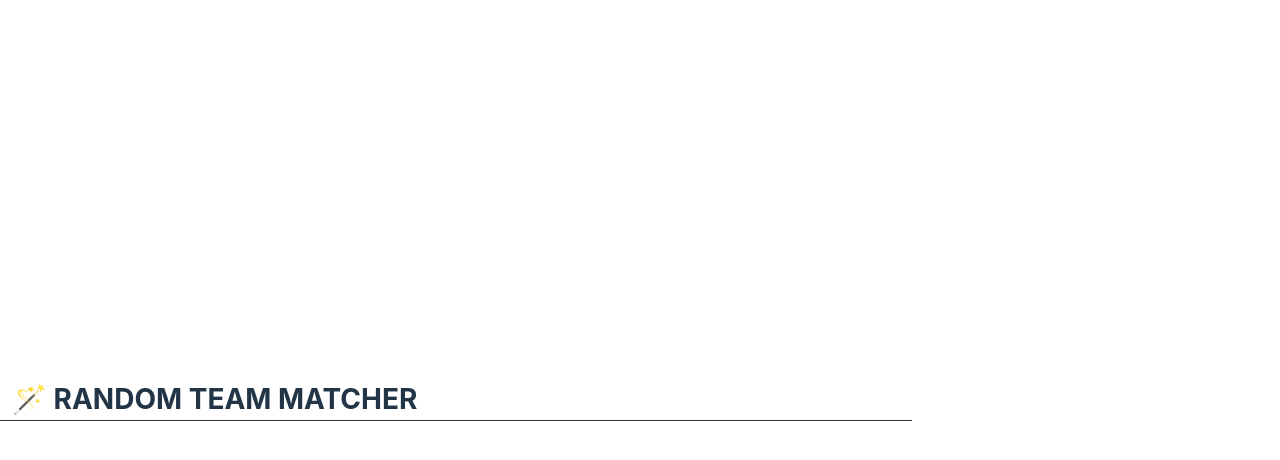
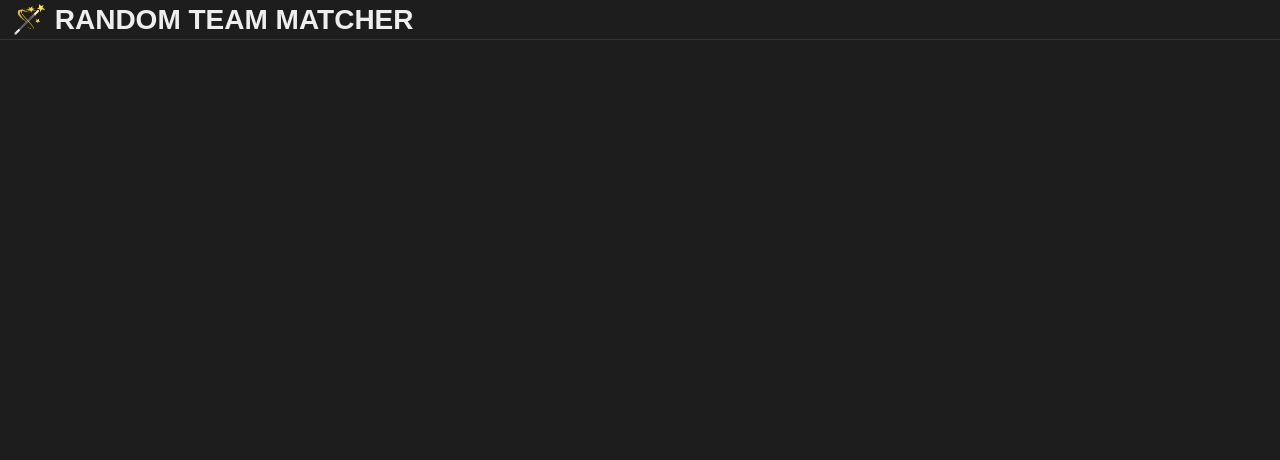
Before and after one commit to choiking10/random-team-matcher-ts, a React (Vite) app: page / in a window 1280 px wide. Shown: the top 460 px of the page. Built offline with nearby package versions, Linux system fonts and the light colour scheme.

Commit message:
feat: make layout

```diff
--- a/src/App.tsx
+++ b/src/App.tsx
@@ -1,12 +1,20 @@
+import Members from '@components/Members/Members';
 import * as S from './App.style';
+import SettingBar from '@components/SettingBar/SettingBar';
+import Teams from '@components/Teams/Teams';
 
 function App() {
   return (
     <>
       <S.H1>🪄 RANDOM TEAM MATCHER</S.H1>
       <S.Layout>
-        <S.LNB></S.LNB>
-        <S.Content></S.Content>
+        <S.LNB>
+          <Members />
+        </S.LNB>
+        <S.Content>
+          <SettingBar />
+          <Teams />
+        </S.Content>
       </S.Layout>
     </>
   );
--- /dev/null
+++ b/src/components/Members/Members.tsx
@@ -0,0 +1,5 @@
+const Members = () => {
+  return <div></div>;
+};
+
+export default Members;
--- /dev/null
+++ b/src/components/SettingBar/SettingBar.tsx
@@ -0,0 +1,5 @@
+const SettingBar = () => {
+  return <div></div>;
+};
+
+export default SettingBar;
--- /dev/null
+++ b/src/components/Teams/Teams.tsx
@@ -0,0 +1,5 @@
+const Teams = () => {
+  return <div></div>;
+};
+
+export default Teams;
--- a/src/index.css
+++ b/src/index.css
@@ -1,69 +1,25 @@
-:root {
-  font-family: Inter, system-ui, Avenir, Helvetica, Arial, sans-serif;
-  line-height: 1.5;
-  font-weight: 400;
-
-  color-scheme: light dark;
-  color: rgba(255, 255, 255, 0.87);
-  background-color: #242424;
-
-  font-synthesis: none;
-  text-rendering: optimizeLegibility;
+html,
+body,
+#root {
+  font-family: 'Black Han Sans', sans-serif;
   -webkit-font-smoothing: antialiased;
   -moz-osx-font-smoothing: grayscale;
-  -webkit-text-size-adjust: 100%;
+  height: 100%;
+  background-color: #1d1d1d;
 }
 
-a {
-  font-weight: 500;
-  color: #646cff;
-  text-decoration: inherit;
-}
-a:hover {
-  color: #535bf2;
+code {
+  font-family: source-code-pro, Menlo, Monaco, Consolas, 'Courier New', monospace;
 }
 
-body {
+* {
+  box-sizing: border-box;
   margin: 0;
-  display: flex;
-  place-items: center;
-  min-width: 320px;
-  min-height: 100vh;
-}
-
-h1 {
-  font-size: 3.2em;
-  line-height: 1.1;
+  padding: 0;
+  font-size: 16px;
+  color: #eeeeee;
 }
 
 button {
-  border-radius: 8px;
-  border: 1px solid transparent;
-  padding: 0.6em 1.2em;
-  font-size: 1em;
-  font-weight: 500;
-  font-family: inherit;
-  background-color: #1a1a1a;
   cursor: pointer;
-  transition: border-color 0.25s;
 }
-button:hover {
-  border-color: #646cff;
-}
-button:focus,
-button:focus-visible {
-  outline: 4px auto -webkit-focus-ring-color;
-}
-
-@media (prefers-color-scheme: light) {
-  :root {
-    color: #213547;
-    background-color: #ffffff;
-  }
-  a:hover {
-    color: #747bff;
-  }
-  button {
-    background-color: #f9f9f9;
-  }
-}
```
Also changed, not shown: src/components/Members/Members.style.ts (added), src/components/SettingBar/SettingBar.style.ts (added), src/components/Teams/Teams.style.ts (added).
